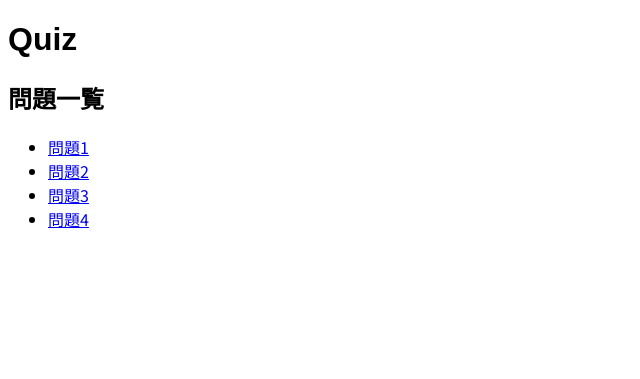
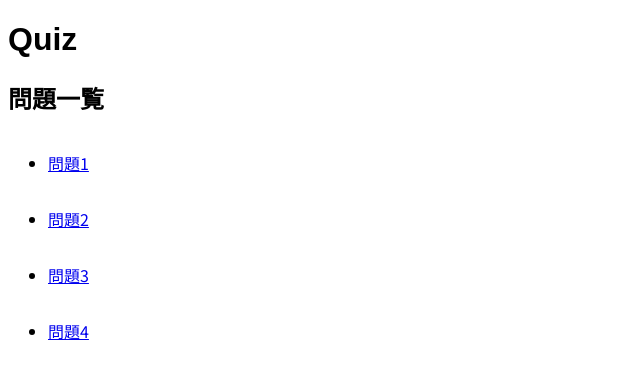
Before and after one commit to Takumikimura1899/Quiz, a PHP site: page /index.html in a window 1280 px wide. Shown: the top 379 px of the page, without its empty margins (0-640 px from the left). Run offline with PHP 8.4, Linux system fonts and the light colour scheme.

Commit message:
[add] layout-padding

```diff
--- a/style.css
+++ b/style.css
@@ -10,3 +10,9 @@ h2,
 h3 {
   font-family: '游ゴシック体', 'YuGothic', '游ゴシック', 'Yu Gothic', sans-serif;
 }
+
+/* emはフォントサイズで変わるので絶対固定したい大きさはpx それ以外はem,rem */
+ul li,
+ol li {
+  padding: 1em 0;
+}
```
